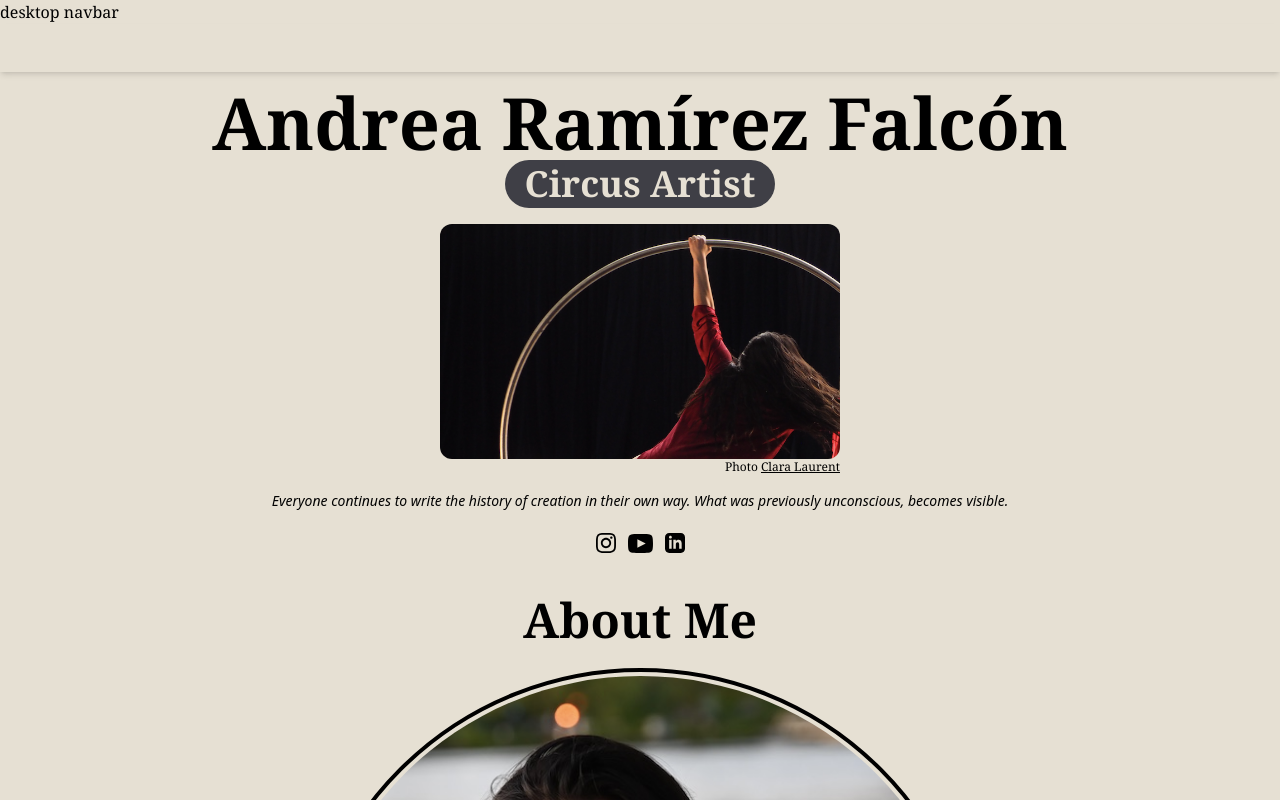
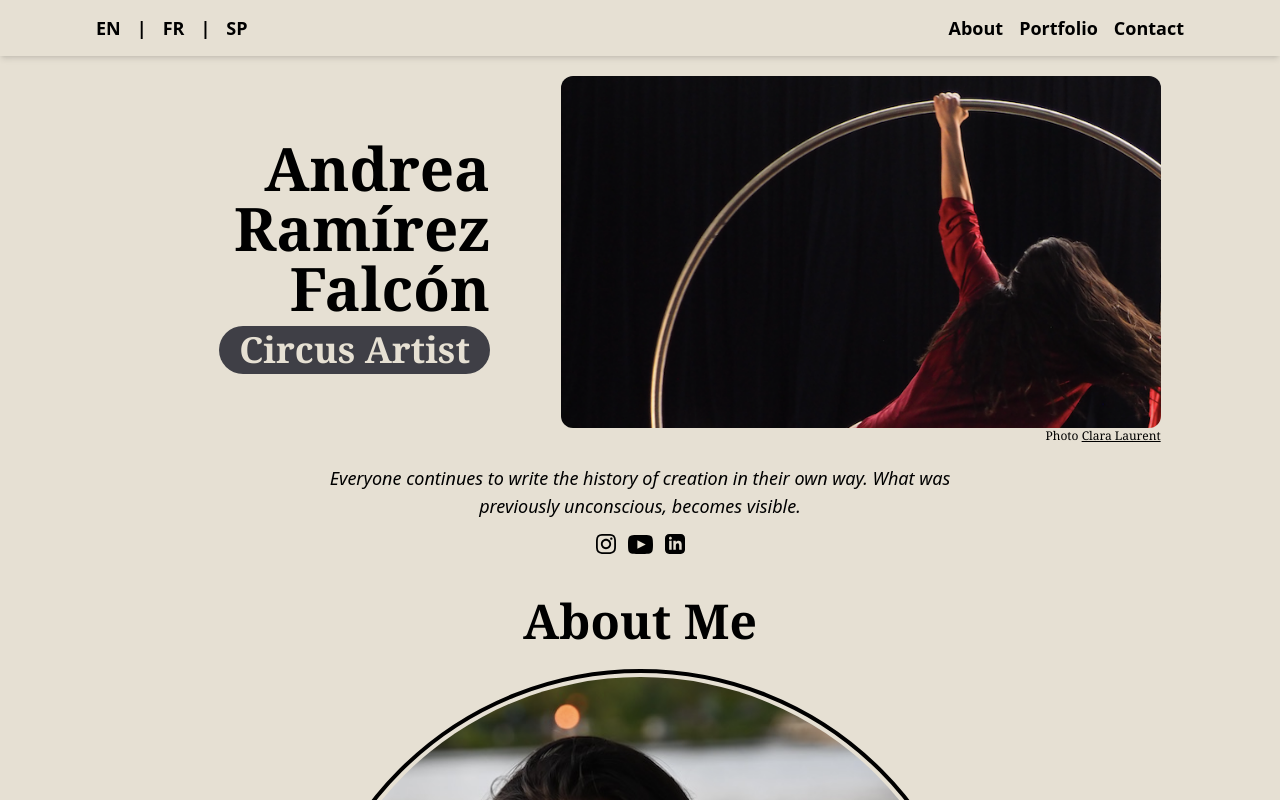
Before and after one commit to rmrmrmr/AndreaRF, a Next.js app: page / in a window 1280 px wide. Shown: the top 800 px of the page. Built offline with nearby package versions, Linux system fonts and the light colour scheme.

Commit message:
Desktop Splash section

```diff
--- a/src/app/(components)/About.tsx
+++ b/src/app/(components)/About.tsx
@@ -2,7 +2,7 @@ import Image from "next/image";
 
 export default function AboutMe() {
   return (
-    <section className="w-full flex flex-col justify-start items-center py-5 px-5 gap-4">
+    <section className="w-full flex flex-col justify-start items-center py-5 px-5 gap-4" id="about">
       <h2 className="text-5xl font-bold mb-2">About Me</h2>
       <Image
         src='/aboutMe.jpg'
--- a/src/app/(components)/Contact.tsx
+++ b/src/app/(components)/Contact.tsx
@@ -3,7 +3,7 @@ import Link from "next/link";
 
 export default function Contact() {
   return (
-    <section className="w-full flex flex-col justify-start items-center pt-5 pb-2 px-5 gap-4">
+    <section className="w-full flex flex-col justify-start items-center pt-5 pb-2 px-5 gap-4" id="contact">
       <h2 className="text-5xl font-bold mb-2">Get in touch</h2>
       <form action="https://formspree.io/f/moqbvdgn" method="POST" className="bg-transparent flex flex-col w-full px-2 gap-5 font-sans items-center">
         <input type="text" name="nameInput" placeholder="Your name" className="bg-transparent outline-none w-full placeholder-gray-600 border-b-2 border-black"/>
--- a/src/app/(components)/Navbar.tsx
+++ b/src/app/(components)/Navbar.tsx
@@ -1,10 +1,25 @@
+import Link from "next/link";
+
 export default function Navbar() {
   return (
-    <nav className="w-full">
+    <nav className="w-full flex justify-center shadow-md">
       {/* desktop navbar */}
-      <div className="hidden sm:flex">desktop navbar</div>
+      <div className="hidden sm:flex h-14 font-sans items-center justify-between w-full max-w-6xl font-semibold text-lg px-8">
+        <div className="flex gap-4">
+          <p>EN</p>
+          <p>|</p>
+          <p>FR</p>
+          <p>|</p>
+          <p>SP</p>
+        </div>
+        <div className="flex gap-4">
+          <Link href="#about">About</Link>
+          <Link href="#portfolio">Portfolio</Link>
+          <Link href="#contact">Contact</Link>
+        </div>
+      </div>
       {/* mobile navbar */}
-      <div className="shadow-md h-12 w-full">
+      <div className="h-12 w-full flex sm:hidden">
       </div>
     </nav>
   )
--- a/src/app/(components)/Portfolio.tsx
+++ b/src/app/(components)/Portfolio.tsx
@@ -1,6 +1,6 @@
 export default function Portfolio() {
   return (
-    <section className="w-full h-screen flex flex-col justify-start items-center py-5 px-5 gap-4">
+    <section className="w-full h-screen flex flex-col justify-start items-center py-5 px-5 gap-4" id="portfolio">
       <h2 className="text-5xl font-bold mb-2">Portfolio</h2>
     </section>
   )
--- a/src/app/(components)/Splash.tsx
+++ b/src/app/(components)/Splash.tsx
@@ -3,18 +3,27 @@ import Link from "next/link";
 
 export default function Splash() {
   return (
-    <section className="w-full flex flex-col justify-start items-center py-5 px-5 gap-2">
-      <h1 className="text-7xl font-bold text-center leading-[60px]">
-        Andrea Ramírez Falcón
-      </h1>
-      <h2 className="text-4xl font-semibold bg-zinc-700 text-[#e6e0d3] px-5 py-1 rounded-full mb-2">Circus Artist</h2>
+    <section className="w-full flex flex-col sm:flex-row flex-wrap justify-start sm:justify-around items-center py-5 px-5 gap-2 sm:gap-0 max-w-6xl">
+      <div className="mb-2 flex flex-col items-end sm:w-1/3 text-center sm:text-right">
+        <h1 className="text-7xl sm:text-6xl font-bold leading-[60px]">
+          Andrea Ramírez Falcón
+        </h1>
+        <h2 className="text-4xl font-semibold bg-zinc-700 text-[#e6e0d3] px-5 py-1 rounded-full sm:mt-2">Circus Artist</h2>
+      </div>
       <div className="flex flex-col items-end">
         <Image
           src="/splash.png"
           alt="CyrWheel"
           width={400}
           height={420}
-          className="rounded-xl"
+          className="rounded-xl flex sm:hidden"
+        />
+        <Image
+          src="/splash.png"
+          alt="CyrWheel"
+          width={600}
+          height={420}
+          className="rounded-xl hidden sm:flex"
         />
         <p className="text-xs">
           Photo{" "}
@@ -23,7 +32,7 @@ export default function Splash() {
           </Link>
         </p>
       </div>
-      <h3 className="text-sm text-center px-5 font-sans italic font-medium mt-2">
+      <h3 className="text-sm sm:text-lg text-center px-5 sm:px-56 font-sans italic font-medium sm:font-normal mt-2 sm:mt-5 sm:w-full">
         Everyone continues to write the history of creation in their own way.
         What was previously unconscious, becomes visible.
       </h3>
--- a/src/app/globals.css
+++ b/src/app/globals.css
@@ -2,6 +2,10 @@
 @tailwind components;
 @tailwind utilities;
 
+html {
+  scroll-behavior: smooth;
+}
+
 body {
   @apply bg-[#e6e0d3] font-[#383427]
 }
```
